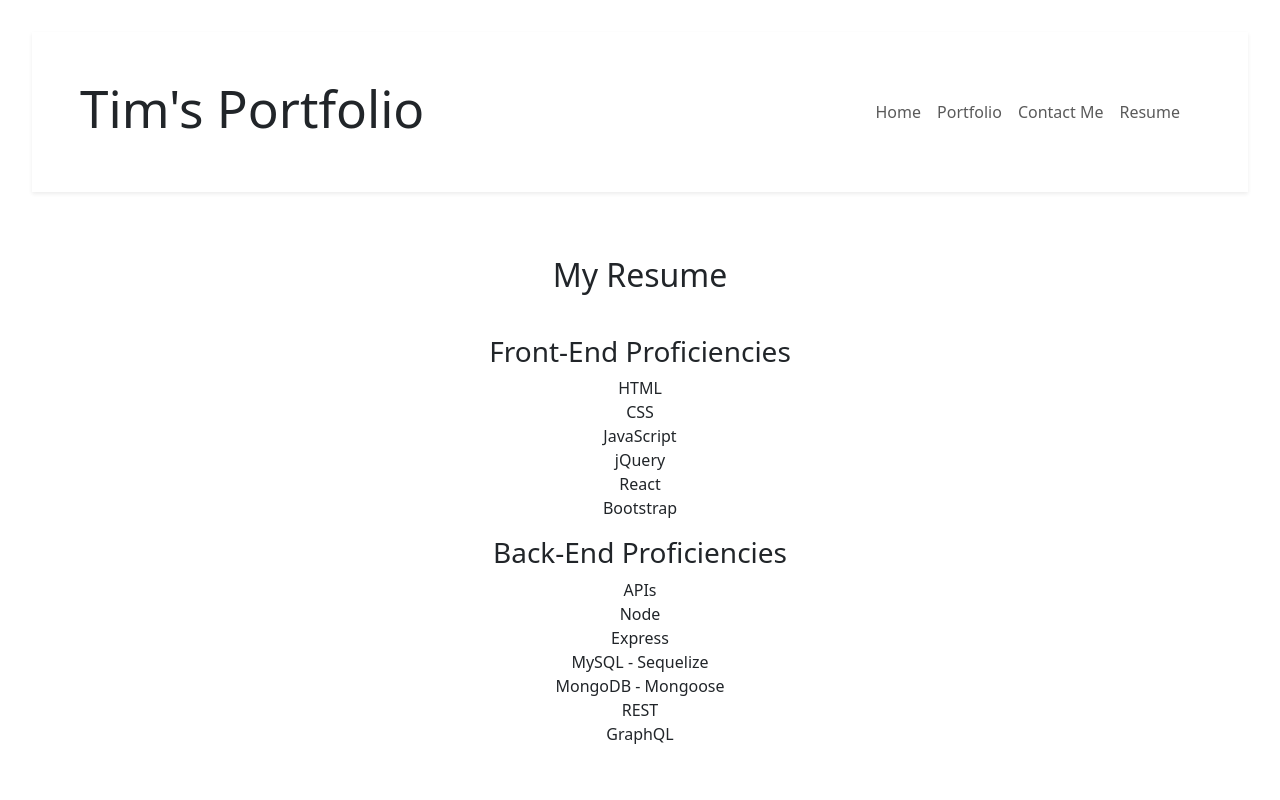
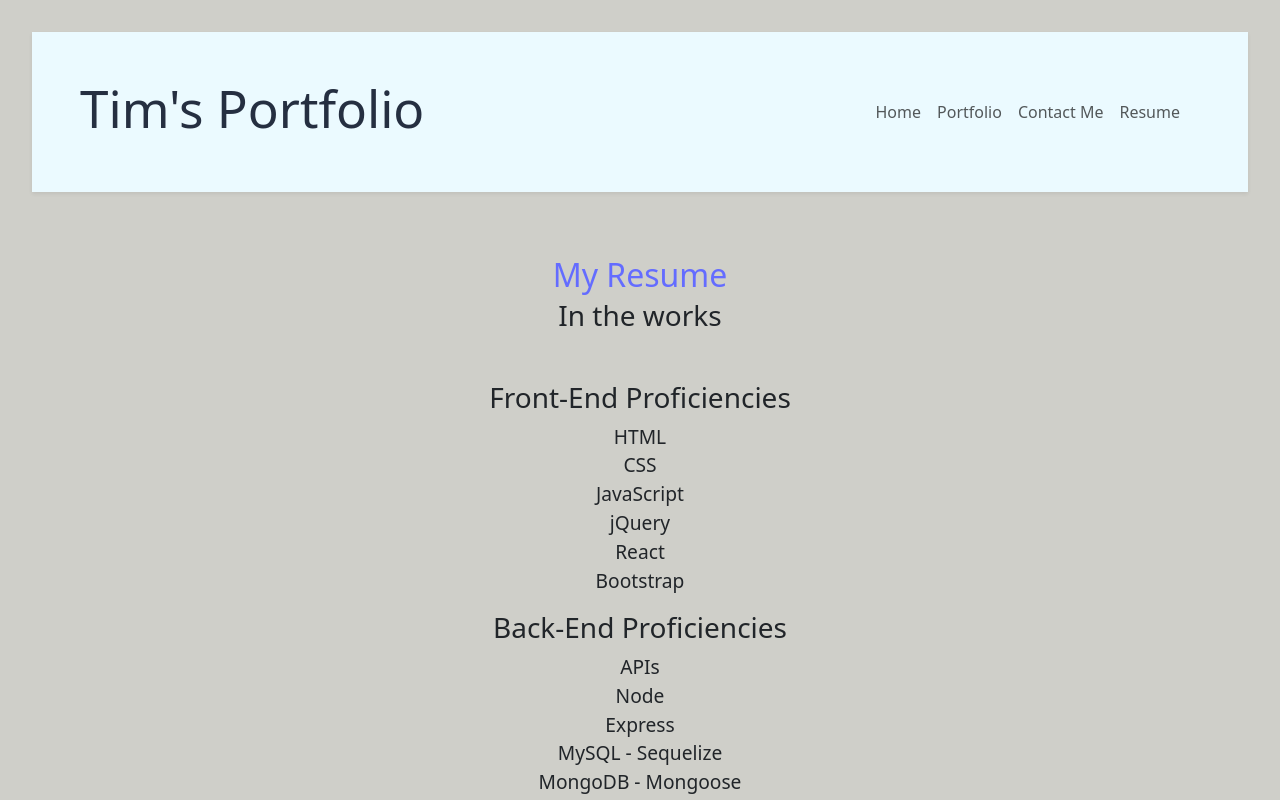
Before and after one commit to TMW93/react-portfolio, a React (Vite) app: page /resume in a window 1280 px wide. Shown: the top 800 px of the page. Built offline with nearby package versions, Linux system fonts and the light colour scheme.

Commit message:
added some styling

```diff
--- a/src/App.jsx
+++ b/src/App.jsx
@@ -1,5 +1,6 @@
 import { Outlet } from 'react-router-dom';
 import Header from './components/Header';
+import Footer from './components/Footer';
 import './App.css';
 
 function App() {
@@ -12,6 +13,9 @@ function App() {
       <main className="mx-3">
         <Outlet />
       </main>
+      <footer>
+        <Footer />
+      </footer>
     </>
   )
 }
--- a/src/components/Header.jsx
+++ b/src/components/Header.jsx
@@ -3,7 +3,9 @@ import Nav from './Nav';
 export default function Header () {
   return (
     <div className='d-flex justify-content-between mb-5 p-5 shadow-sm'>
-      <h1 className=''>Tim's Portfolio</h1>
+      <h1>
+        Tim's Portfolio
+      </h1>
       <Nav />
     </div>
   );
--- a/src/index.css
+++ b/src/index.css
@@ -18,7 +18,7 @@ a {
   color: #646cff;
   text-decoration: inherit;
 }
-a:hover {
+.card a:hover {
   color: #535bf2;
 }
 
@@ -28,11 +28,17 @@ body {
   /* place-items: center; */
   min-width: 320px;
   min-height: 100vh;
+  background-color: #CFCFC9;
+}
+
+header {
+  background-color: #EBFAFF;
 }
 
 h1 {
   font-size: 3.2em;
   line-height: 1.1;
+  color: #252F41;
 }
 
 button {
@@ -63,6 +69,18 @@ button:focus-visible {
   color: #646cff;
 }
 
+.skills-list li {
+  font-size: 1.2em;
+}
+
+.card-body h5 {
+  font-size: 1.7em;
+}
+
+#messageForm label {
+  font-size: 1.2em;
+}
+
 
 @media (prefers-color-scheme: light) {
   :root {
--- a/src/pages/Home.jsx
+++ b/src/pages/Home.jsx
@@ -5,12 +5,12 @@ export default function Home() {
     <div className="container">
       <div className='d-flex flex-column'>
         <div className="d-block p-4 mb-4">
-          <h2 className="float-start">About Me</h2>
+          <h2 className="float-start" style={{fontSize:2.8+'em'}}>About Me</h2>
         </div>
         <div>
           <img src={Me} style={{width:18+'em'}} className='float-start my-2'></img>
-          <p className="p-2 m-2">Hi, my name's Tim. I'm an aspiring full-stack web develop and this website showcases some of my work.</p>
-          <p className='p-1 m-2'>There is a form if you wish to contact me and a page linking to my resume and some of my skills.</p>
+          <p className="p-1 ms-5 lh-lg" style={{fontSize:1.2+'em'}}>Hi, my name's Tim. I'm an aspiring full-stack web develop and this website showcases some of my work.</p>
+          <p className='p-1 ms-5 lh-lg'style={{fontSize:1.2+'em'}}>There is a form if you wish to contact me and a page linking to my resume and some of my skills.</p>
         </div>
       </div>
     </div>
--- a/src/pages/Resume.jsx
+++ b/src/pages/Resume.jsx
@@ -3,10 +3,11 @@ export default function Resume() {
     <div className="container">
       <div className="p-3">
         <h2>
-          <a>My Resume</a>
+          <a href="/">My Resume</a>
+          <p><small>In the works</small></p>
         </h2>
       </div>
-      <div className="mt-3 mb-3">
+      <div className="mt-3 mb-3 skills-list">
         <h3>Front-End Proficiencies</h3>
         <ul className="list-unstyled">
           <li>HTML</li>
@@ -17,7 +18,7 @@ export default function Resume() {
           <li>Bootstrap</li>
         </ul>
       </div>
-      <div className="mt-3">
+      <div className="mt-3 skills-list">
         <h3>Back-End Proficiencies</h3>
         <ul className="list-unstyled">
           <li>APIs</li>
```
